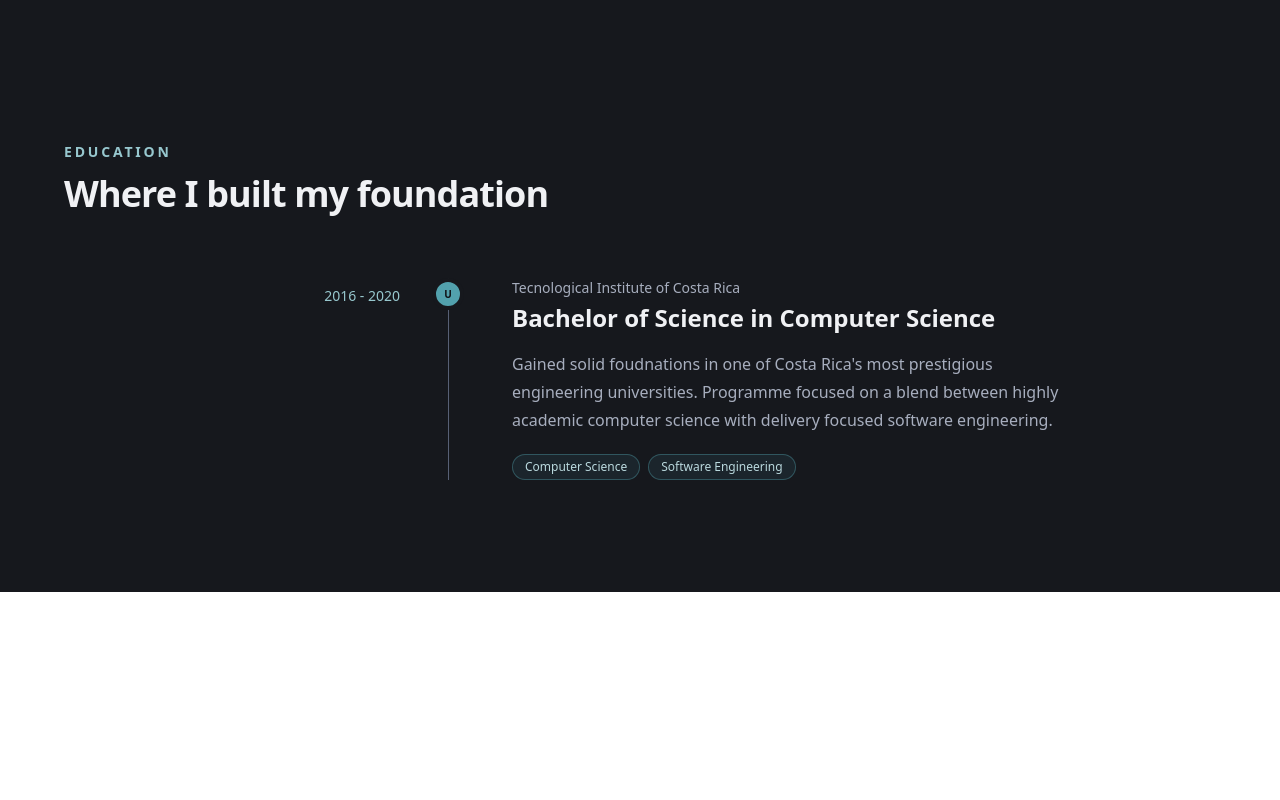
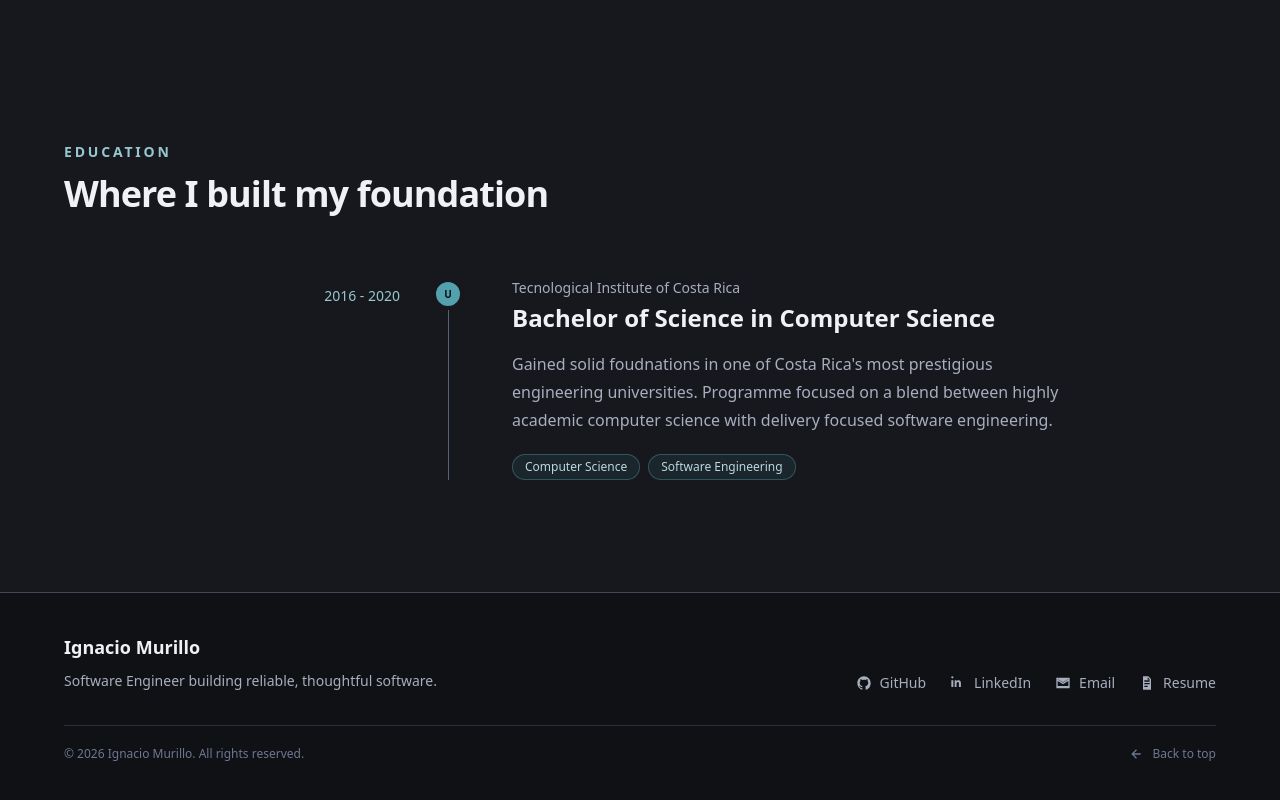
Before and after one commit to ignaciomurillo97/Portfolio, a React (Create React App) app: page / in a window 1280 px wide. Shown: the part 2484-3284 px from the top of the page. Before the commit the page ends 3076 px from the top, so only its background shows below. Built offline with nearby package versions, Linux system fonts and the light colour scheme.

Commit message:
added footnote

```diff
--- a/src/App.tsx
+++ b/src/App.tsx
@@ -2,6 +2,7 @@ import React from 'react';
 import Navbar from './Components/Navbar';
 import Banner from './Components/Banner';
 import TimeLine from './Components/TimeLine';
+import Footer from './Components/Footer';
 function App() {
   return (
     <div className="bg-alabaster-gray-800 text-white my-auto">
@@ -21,6 +22,7 @@ function App() {
         heading="Where I built my foundation"
         errorMessage="Education could not be loaded right now."
       />
+      <Footer />
     </div>
   );
 }
--- /dev/null
+++ b/src/Components/Footer.tsx
@@ -0,0 +1,62 @@
+const footerLinks = [
+    { label: 'GitHub', href: 'https://github.com/ignaciomurillo97', icon: 'github' },
+    { label: 'LinkedIn', href: 'https://www.linkedin.com/in/ignacio-murillo-masis', icon: 'linkedin' },
+    { label: 'Email', href: 'mailto:ignaciomurillo97@gmail.com', icon: 'email' },
+    { label: 'Resume', href: '/resume.pdf', icon: 'resume' },
+];
+
+const FooterIcon = ({ name }: { name: string }) => {
+    const paths = {
+        github: 'M12 2C6.48 2 2 6.58 2 12.26c0 4.54 2.87 8.39 6.84 9.75.5.1.68-.22.68-.49 0-.24-.01-1.04-.01-1.9-2.78.62-3.37-1.22-3.37-1.22-.45-1.19-1.11-1.5-1.11-1.5-.91-.64.07-.63.07-.63 1 .07 1.52 1.06 1.52 1.06.89 1.56 2.34 1.11 2.91.85.09-.66.35-1.11.63-1.37-2.22-.26-4.56-1.14-4.56-5.07 0-1.12.39-2.03 1.02-2.75-.1-.26-.44-1.3.1-2.71 0 0 .83-.27 2.75 1.05A9.18 9.18 0 0 1 12 6.99c.85 0 1.71.12 2.51.36 1.92-1.32 2.75-1.05 2.75-1.05.54 1.41.2 2.45.1 2.71.63.72 1.02 1.63 1.02 2.75 0 3.94-2.34 4.81-4.57 5.06.36.32.68.95.68 1.92 0 1.38-.01 2.49-.01 2.83 0 .27.18.59.69.49A10.28 10.28 0 0 0 22 12.26C22 6.58 17.52 2 12 2Z',
+        linkedin: 'M5.2 3.5a1.7 1.7 0 1 1-3.4 0 1.7 1.7 0 0 1 3.4 0ZM2 8h3v10H2V8Zm5 0h2.9v1.37h.04c.4-.76 1.38-1.57 2.84-1.57 3.04 0 3.6 2.01 3.6 4.63V18h-3v-4.94c0-1.18-.02-2.7-1.65-2.7-1.65 0-1.9 1.29-1.9 2.61V18H7V8Z',
+        email: 'M2 4h20v16H2V4Zm2 2v.5l8 5 8-5V6l-8 5-8-5Zm16 10.5V8.87l-8 5-8-5v7.63h16Z',
+        resume: 'M6 2h8l4 4v16H6V2Zm7 1.5V7h3.5L13 3.5ZM8 10h8V8H8v2Zm0 4h8v-2H8v2Zm0 4h5v-2H8v2Z',
+        arrowUp: 'm12 19 1.4-1.4-4.6-4.6H19v-2H8.8l4.6-4.6L12 5l-7 7 7 7Z',
+    };
+
+    return (
+        <svg aria-hidden="true" className="h-4 w-4 fill-current" viewBox="0 0 24 24">
+            <path d={paths[name as keyof typeof paths]} />
+        </svg>
+    );
+};
+
+const Footer = () => {
+    return (
+        <footer className="border-t border-alabaster-gray-700 bg-alabaster-gray-950 px-6 py-10 text-alabaster-gray-300">
+            <div className="mx-auto flex max-w-6xl flex-col gap-8 sm:flex-row sm:items-end sm:justify-between">
+                <div>
+                    <p className="text-lg font-semibold text-alabaster-gray-50">Ignacio Murillo</p>
+                    <p className="mt-2 max-w-sm text-sm leading-6">
+                        Software Engineer building reliable, thoughtful software.
+                    </p>
+                </div>
+
+                <nav aria-label="Footer navigation" className="flex flex-wrap gap-x-6 gap-y-3 text-sm">
+                    {footerLinks.map((link) => (
+                        <a
+                            key={link.label}
+                            href={link.href}
+                            className="inline-flex items-center gap-2 transition-colors hover:text-pacific-blue-300"
+                            target={link.label === 'Resume' ? '_blank' : undefined}
+                            rel={link.label === 'Resume' ? 'noreferrer' : undefined}
+                        >
+                            <FooterIcon name={link.icon} />
+                            {link.label}
+                        </a>
+                    ))}
+                </nav>
+            </div>
+
+            <div className="mx-auto mt-8 flex max-w-6xl flex-col gap-2 border-t border-alabaster-gray-800 pt-5 text-xs text-alabaster-gray-500 sm:flex-row sm:items-center sm:justify-between">
+                <p>&copy; {new Date().getFullYear()} Ignacio Murillo. All rights reserved.</p>
+                <a href="#home" className="inline-flex items-center gap-2 transition-colors hover:text-pacific-blue-300">
+                    <FooterIcon name="arrowUp" />
+                    Back to top
+                </a>
+            </div>
+        </footer>
+    );
+};
+
+export default Footer;
--- a/src/index.css
+++ b/src/index.css
@@ -1,6 +1,16 @@
 @tailwind base;
 @tailwind components;
 @tailwind utilities;
+
+html {
+	scroll-behavior: smooth;
+}
+
+@media (prefers-reduced-motion: reduce) {
+	html {
+		scroll-behavior: auto;
+	}
+}
 
 @keyframes banner-float {
 	0%,
```
